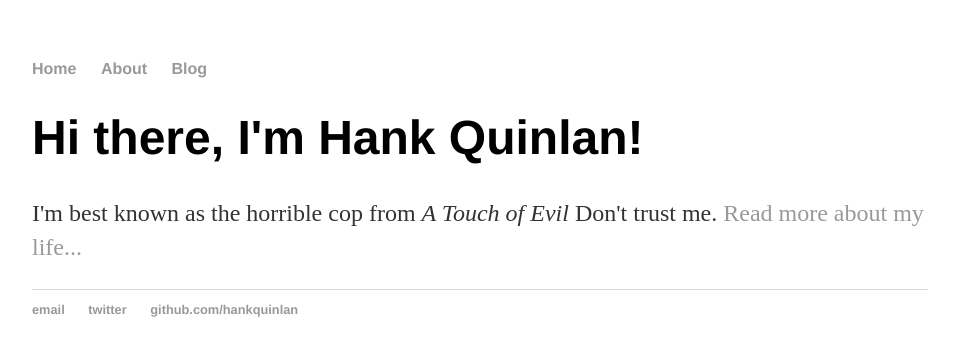
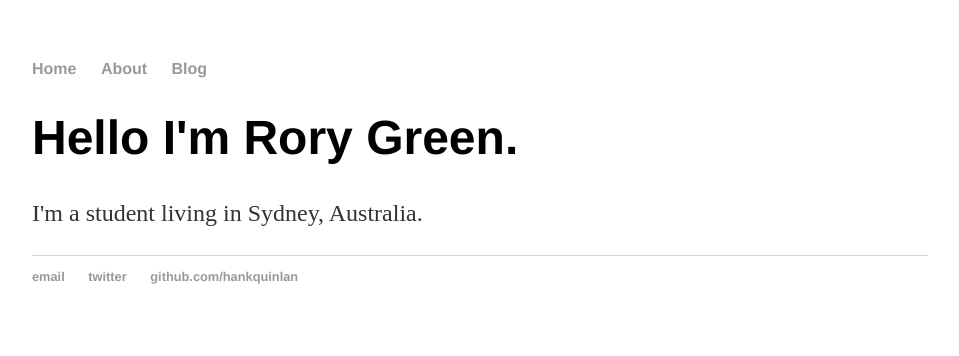
Before and after one commit to rorycodinstuff/rorycodinstuff.github.io, a Jekyll site: the page built from index.html, in a window 1280 px wide. Shown: the top 356 px of the page, without its empty margins (160-1119 px from the left). Built offline with Jekyll 4.4.1, drawn with Linux system fonts in a browser that asks for light colours.

Commit message:
Update index.html

```diff
--- a/index.html
+++ b/index.html
@@ -1,8 +1,8 @@
 ---
 layout: default
-title: Hank Quinlan, Horrible Cop
+title: rorydoinstuff -- Home
 ---
 <div class="blurb">
-	<h1>Hi there, I'm Hank Quinlan!</h1>
-	<p>I'm best known as the horrible cop from <em>A Touch of Evil</em> Don't trust me. <a href="/about">Read more about my life...</a></p>
+	<h1>Hello I'm Rory Green.</h1>
+	<p>I'm a student living in Sydney, Australia.</p>
 </div><!-- /.blurb -->
```
